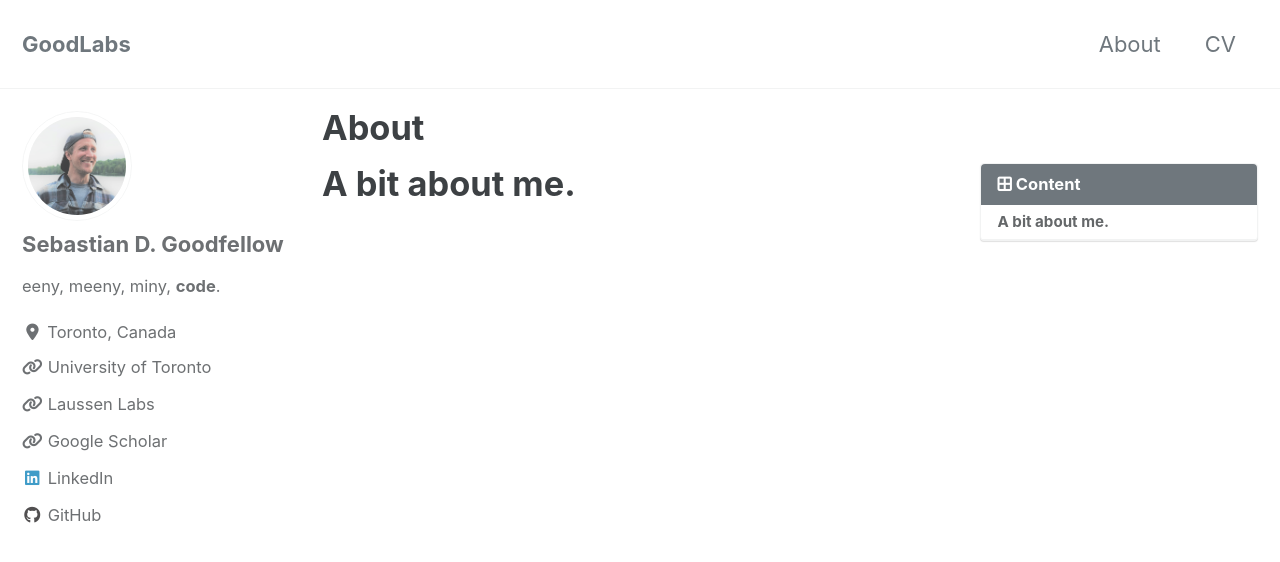
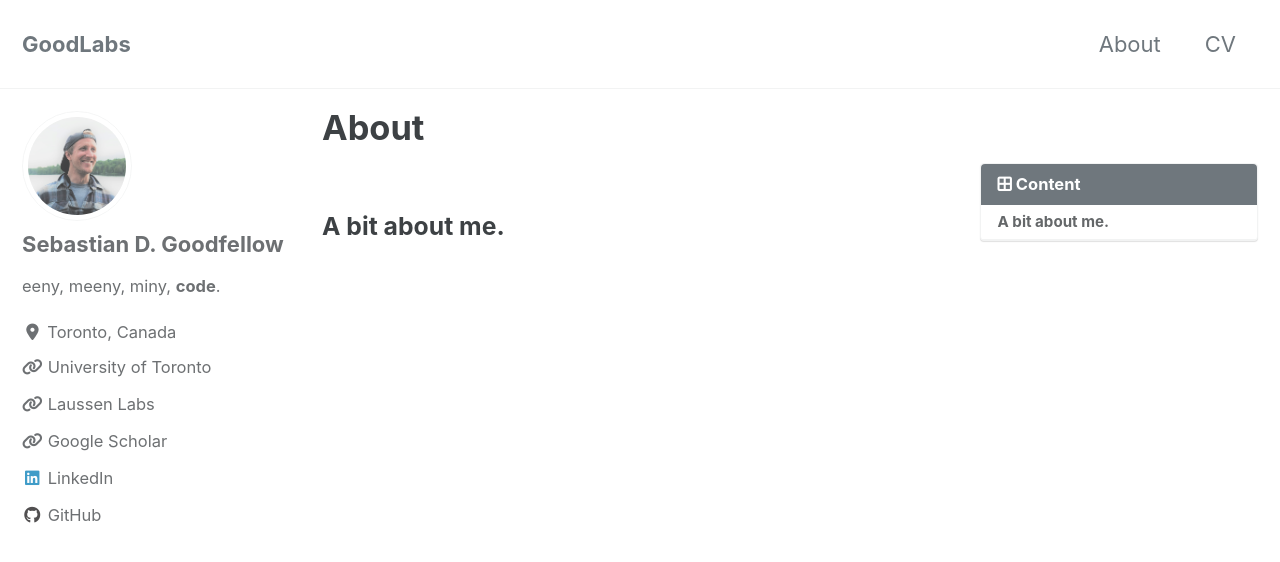
Before and after one commit to Seb-Good/sebastian-goodfellow, a Jekyll site: the page built from _pages/about.md, in a window 1280 px wide and 900 px high. Shown: the top 562 px of the window. Built offline with Jekyll 4.4.1, drawn with Linux system fonts in a browser that asks for light colours; cached includes are drawn as plain includes; nearby versions of some CDN libraries.

Commit message:
- initial commit

```diff
--- a/_pages/about.md
+++ b/_pages/about.md
@@ -8,4 +8,4 @@ toc_label: Content
 toc_icon: border-all
 ---
 
-# A bit about me.
+### A bit about me.
```
